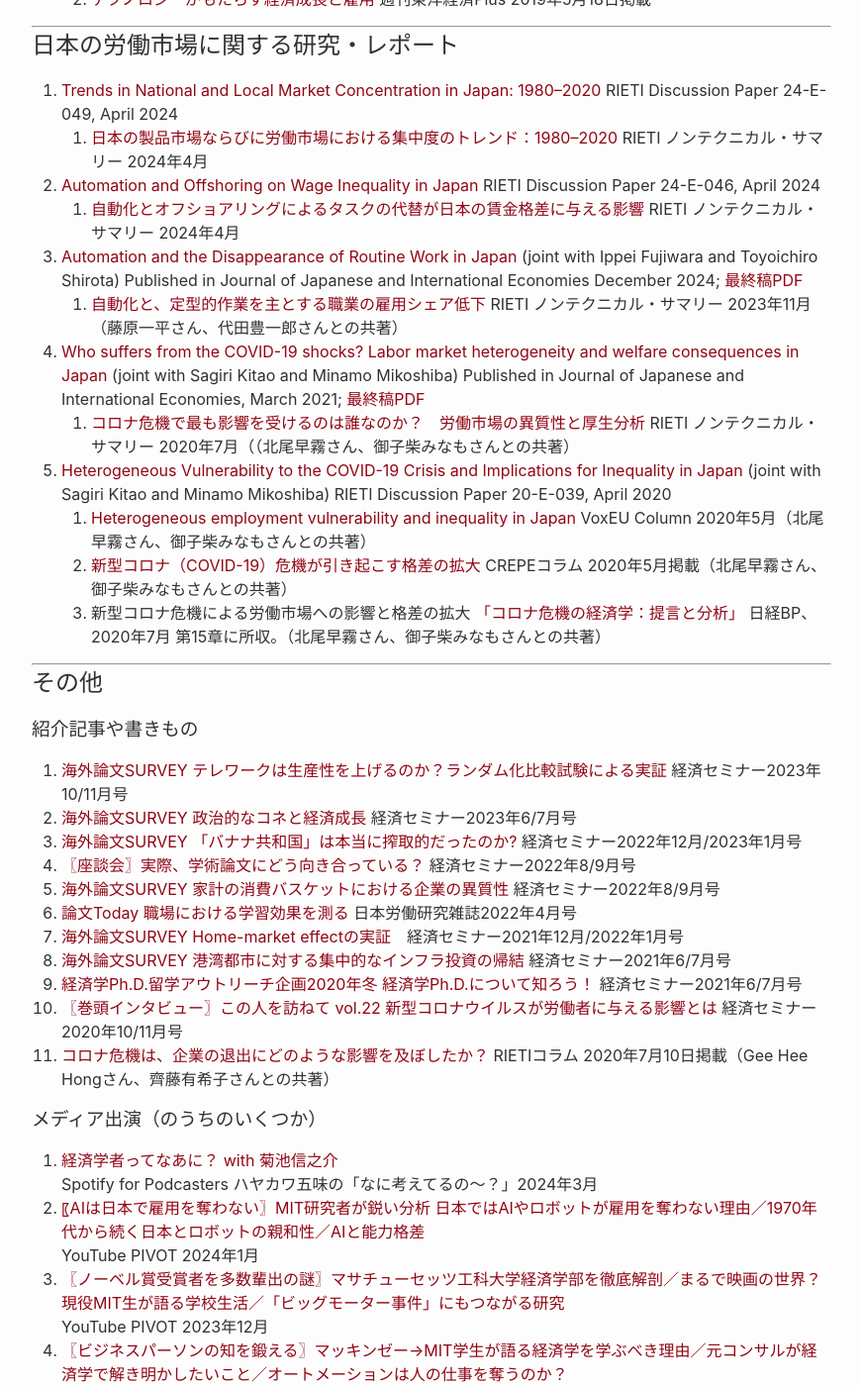
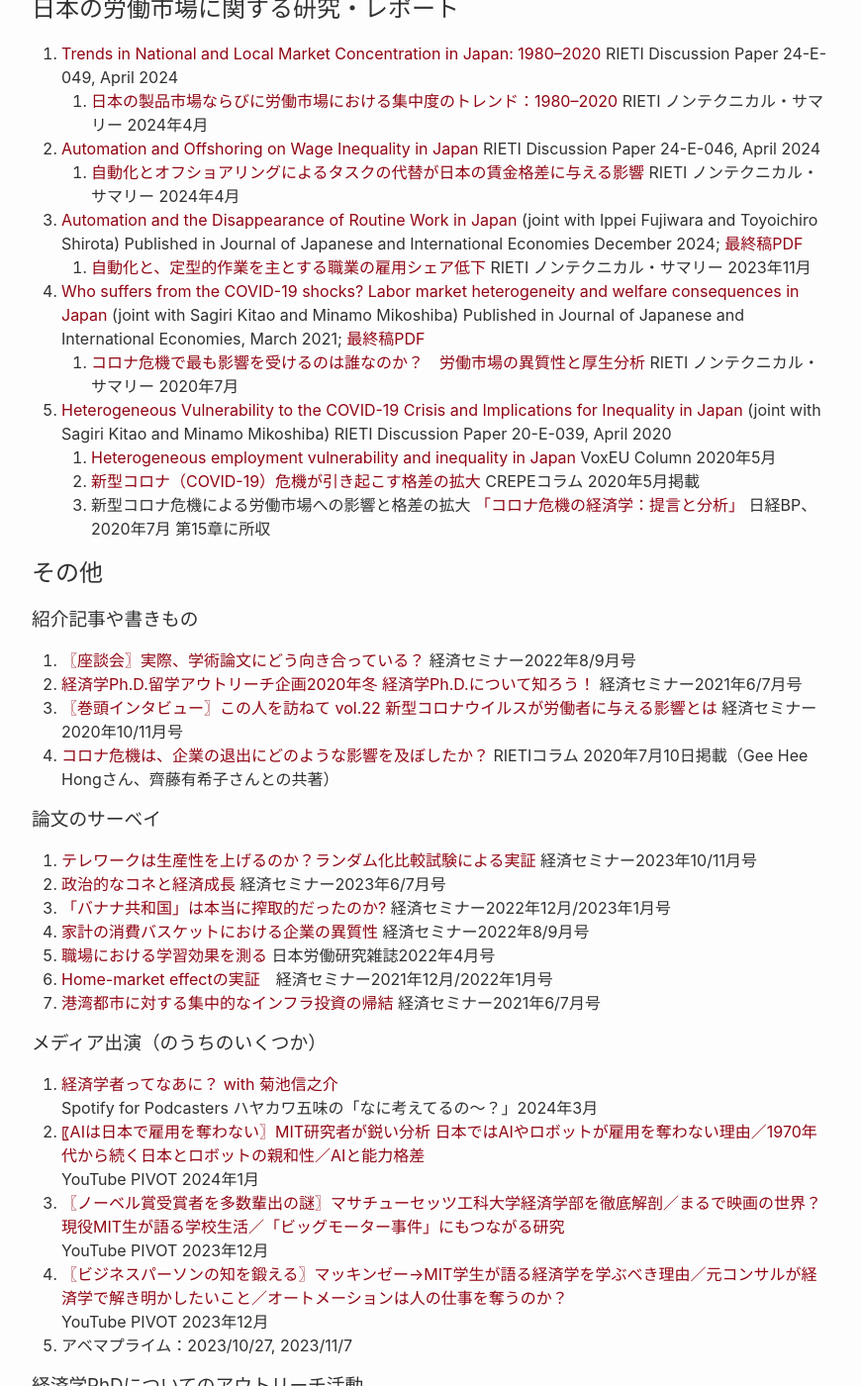
Before and after one commit to shinnkikuchi/shinnkikuchi.github.io, a Jekyll site: the page built from index_ja.md, in a window 1280 px wide and 1400 px high, scrolled down 1235 px. Shown: the whole window at 99% size, without its empty margins (188-1059 px from the left). Built offline with Jekyll 4.4.1, drawn with Linux system fonts in a browser that asks for light colours; some of the changed text lies outside the part shown.

Commit message:
Update index_ja.md

```diff
--- a/index_ja.md
+++ b/index_ja.md
@@ -43,10 +42,9 @@ permalink: /ja/
    2. <a href="https://cepr.org/voxeu/columns/decomposing-rise-populist-radical-right-how-changes-priorities-explain-electoral" target="_blank">Decomposing the rise of the populist radical right: How changes in priorities explain the electoral politics of our time</a> VoxEU Column 2023年4月
 
 4. <a href="https://www.shinnosuke-kikuchi.com/files/research/KK-ROBOT.pdf" target="_blank">Welfare Effects of Polarization: Occupational Mobility over the Life-cycle</a> (joint with Sagiri Kitao)
-   1. <a href="https://www.rieti.go.jp/jp/columns/a01_0605.html" target="_blank">米国における中間層の消失：教育水準や世代における格差拡大の観点</a> RIETIコラム 2020年7月3日掲載（北尾早霧さんとの共著）
+   1. <a href="https://www.rieti.go.jp/jp/columns/a01_0605.html" target="_blank">米国における中間層の消失：教育水準や世代における格差拡大の観点</a> RIETIコラム 2020年7月3日掲載
    2. <a href="https://toyokeizai.net/articles/-/568186" target="_blank">テクノロジーがもたらす経済成長と雇用</a> 週刊東洋経済Plus 2019年5月18日掲載
 
----
 
 ## 日本の労働市場に関する研究・レポート
 
@@ -57,32 +55,34 @@ permalink: /ja/
    1. <a href="https://www.rieti.go.jp/jp/publications/nts/24e046.html" target="_blank">自動化とオフショアリングによるタスクの代替が日本の賃金格差に与える影響</a> RIETI ノンテクニカル・サマリー 2024年4月
 
 3. <a href="https://www.sciencedirect.com/science/article/abs/pii/S0889158324000340" target="_blank">Automation and the Disappearance of Routine Work in Japan</a> (joint with Ippei Fujiwara and Toyoichiro Shirota) Published in Journal of Japanese and International Economies December 2024; <a href="https://www.shinnosuke-kikuchi.com/files/research/FKS-robot-japan.pdf" target="_blank">最終稿PDF</a>
-   1. <a href="https://www.rieti.go.jp/jp/publications/nts/23e082.html" target="_blank">自動化と、定型的作業を主とする職業の雇用シェア低下</a> RIETI ノンテクニカル・サマリー 2023年11月（藤原一平さん、代田豊一郎さんとの共著）
+   1. <a href="https://www.rieti.go.jp/jp/publications/nts/23e082.html" target="_blank">自動化と、定型的作業を主とする職業の雇用シェア低下</a> RIETI ノンテクニカル・サマリー 2023年11月
 
 4. <a href="https://www.sciencedirect.com/science/article/abs/pii/S088915832030054X" target="_blank">Who suffers from the COVID-19 shocks? Labor market heterogeneity and welfare consequences in Japan</a> (joint with Sagiri Kitao and Minamo Mikoshiba) Published in Journal of Japanese and International Economies, March 2021; <a href="https://www.shinnosuke-kikuchi.com/files/research/KKM-COVID19.pdf" target="_blank">最終稿PDF</a>
-   1. <a href="https://www.rieti.go.jp/jp/publications/summary/20070004.html" target="_blank">コロナ危機で最も影響を受けるのは誰なのか？　労働市場の異質性と厚生分析</a> RIETI ノンテクニカル・サマリー 2020年7月（（北尾早霧さん、御子柴みなもさんとの共著）
+   1. <a href="https://www.rieti.go.jp/jp/publications/summary/20070004.html" target="_blank">コロナ危機で最も影響を受けるのは誰なのか？　労働市場の異質性と厚生分析</a> RIETI ノンテクニカル・サマリー 2020年7月
 
 5. <a href="https://www.rieti.go.jp/jp/publications/summary/20040020.html" target="_blank">Heterogeneous Vulnerability to the COVID-19 Crisis and Implications for Inequality in Japan</a> (joint with Sagiri Kitao and Minamo Mikoshiba) RIETI Discussion Paper 20-E-039, April 2020
-   1. <a href="https://cepr.org/voxeu/columns/heterogeneous-employment-vulnerability-and-inequality-japan" target="_blank">Heterogeneous employment vulnerability and inequality in Japan</a> VoxEU Column 2020年5月（北尾早霧さん、御子柴みなもさんとの共著）
-   2. <a href="https://www.crepe.e.u-tokyo.ac.jp/material/crepecl7.html" target="_blank">新型コロナ（COVID-19）危機が引き起こす格差の拡大</a> CREPEコラム 2020年5月掲載（北尾早霧さん、御子柴みなもさんとの共著）
-   3. 新型コロナ危機による労働市場への影響と格差の拡大 <a href="https://bookplus.nikkei.com/atcl/catalog/2020/9784532358617/" target="_blank">「コロナ危機の経済学：提言と分析」</a> 日経BP、2020年7月 第15章に所収。（北尾早霧さん、御子柴みなもさんとの共著）
+   1. <a href="https://cepr.org/voxeu/columns/heterogeneous-employment-vulnerability-and-inequality-japan" target="_blank">Heterogeneous employment vulnerability and inequality in Japan</a> VoxEU Column 2020年5月
+   2. <a href="https://www.crepe.e.u-tokyo.ac.jp/material/crepecl7.html" target="_blank">新型コロナ（COVID-19）危機が引き起こす格差の拡大</a> CREPEコラム 2020年5月掲載
+   3. 新型コロナ危機による労働市場への影響と格差の拡大 <a href="https://bookplus.nikkei.com/atcl/catalog/2020/9784532358617/" target="_blank">「コロナ危機の経済学：提言と分析」</a> 日経BP、2020年7月 第15章に所収
 
----
+
 
 ## その他
 ### 紹介記事や書きもの
+1. <a href="https://www.web-nippyo.jp/28418/" target="_blank">〖座談会〗実際、学術論文にどう向き合っている？</a> 経済セミナー2022年8/9月号
+2. <a href="https://note.com/keisemi/n/n99c0b87f88f4" target="_blank">経済学Ph.D.留学アウトリーチ企画2020年冬 経済学Ph.D.について知ろう！</a> 経済セミナー2021年6/7月号
+3. <a href="https://www.web-nippyo.jp/20680/" target="_blank">〖巻頭インタビュー〗この人を訪ねて vol.22 新型コロナウイルスが労働者に与える影響とは</a> 経済セミナー2020年10/11月号
+4. <a href="https://www.rieti.go.jp/jp/columns/a01_0607.html" target="_blank">コロナ危機は、企業の退出にどのような影響を及ぼしたか？</a> RIETIコラム 2020年7月10日掲載（Gee Hee Hongさん、齊藤有希子さんとの共著）
 
-1. <a href="https://www.web-nippyo.jp/32897/" target="_blank">海外論文SURVEY テレワークは生産性を上げるのか？ランダム化比較試験による実証</a> 経済セミナー2023年10/11月号
-2. <a href="https://www.web-nippyo.jp/32030/" target="_blank">海外論文SURVEY 政治的なコネと経済成長</a> 経済セミナー2023年6/7月号
-3. <a href="https://www.web-nippyo.jp/29934/" target="_blank">海外論文SURVEY 「バナナ共和国」は本当に搾取的だったのか?</a> 経済セミナー2022年12月/2023年1月号
-4. <a href="https://www.web-nippyo.jp/28418/" target="_blank">〖座談会〗実際、学術論文にどう向き合っている？</a> 経済セミナー2022年8/9月号
-5. <a href="https://www.web-nippyo.jp/27700/" target="_blank">海外論文SURVEY 家計の消費バスケットにおける企業の異質性</a> 経済セミナー2022年8/9月号
-6. <a href="https://www.jil.go.jp/institute/zassi/backnumber/2022/04/pdf/076-077.pdf" target="_blank">論文Today 職場における学習効果を測る</a> 日本労働研究雑誌2022年4月号
-7. <a href="https://www.web-nippyo.jp/25367/" target="_blank">海外論文SURVEY Home-market effectの実証</a>　経済セミナー2021年12月/2022年1月号
-8. <a href="https://www.web-nippyo.jp/23540/" target="_blank">海外論文SURVEY 港湾都市に対する集中的なインフラ投資の帰結</a> 経済セミナー2021年6/7月号
-9. <a href="https://note.com/keisemi/n/n99c0b87f88f4" target="_blank">経済学Ph.D.留学アウトリーチ企画2020年冬 経済学Ph.D.について知ろう！</a> 経済セミナー2021年6/7月号
-10. <a href="https://www.web-nippyo.jp/20680/" target="_blank">〖巻頭インタビュー〗この人を訪ねて vol.22 新型コロナウイルスが労働者に与える影響とは</a> 経済セミナー2020年10/11月号
-11. <a href="https://www.rieti.go.jp/jp/columns/a01_0607.html" target="_blank">コロナ危機は、企業の退出にどのような影響を及ぼしたか？</a> RIETIコラム 2020年7月10日掲載（Gee Hee Hongさん、齊藤有希子さんとの共著）
+### 論文のサーベイ
+1. <a href="https://www.web-nippyo.jp/32897/" target="_blank">テレワークは生産性を上げるのか？ランダム化比較試験による実証</a> 経済セミナー2023年10/11月号
+2. <a href="https://www.web-nippyo.jp/32030/" target="_blank">政治的なコネと経済成長</a> 経済セミナー2023年6/7月号
+3. <a href="https://www.web-nippyo.jp/29934/" target="_blank">「バナナ共和国」は本当に搾取的だったのか?</a> 経済セミナー2022年12月/2023年1月号
+4. <a href="https://www.web-nippyo.jp/27700/" target="_blank">家計の消費バスケットにおける企業の異質性</a> 経済セミナー2022年8/9月号
+5. <a href="https://www.jil.go.jp/institute/zassi/backnumber/2022/04/pdf/076-077.pdf" target="_blank">職場における学習効果を測る</a> 日本労働研究雑誌2022年4月号
+6. <a href="https://www.web-nippyo.jp/25367/" target="_blank">Home-market effectの実証</a>　経済セミナー2021年12月/2022年1月号
+7. <a href="https://www.web-nippyo.jp/23540/" target="_blank">港湾都市に対する集中的なインフラ投資の帰結</a> 経済セミナー2021年6/7月号
+
 
 
 ### メディア出演（のうちのいくつか）
```
Also changed, not shown: other parts of index_ja.md (+1 -2 lines).
